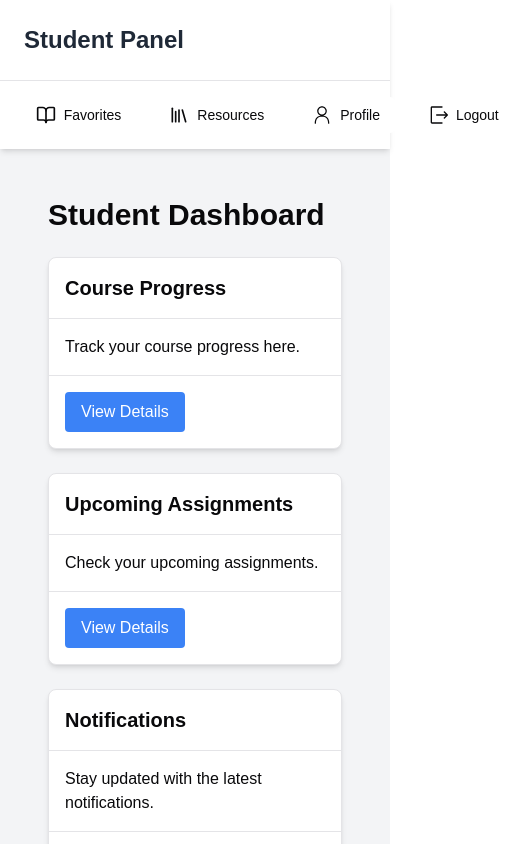
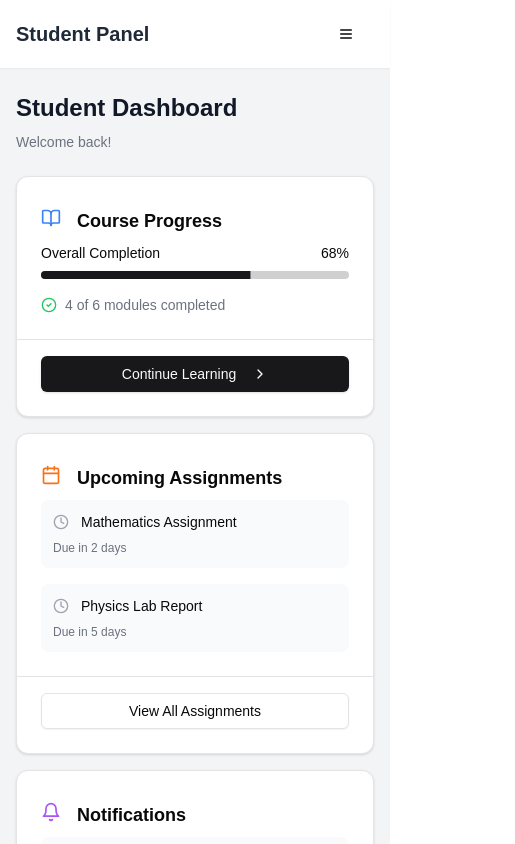
Before and after one commit to pitamcclav/student-resource-centre, a Next.js app: page /student/dashboard in a window 390 px wide. Shown: the top 844 px of the page, 515 px wide, since content can reach past the window. Built offline with nearby package versions, Linux system fonts and the light colour scheme.

Commit message:
responsive dashboards and layouts

```diff
--- a/package.json
+++ b/package.json
@@ -20,6 +20,7 @@
       "@radix-ui/react-label": "^2.1.0",
       "@radix-ui/react-navigation-menu": "^1.2.1",
       "@radix-ui/react-popover": "^1.1.2",
+      "@radix-ui/react-progress": "^1.1.0",
       "@radix-ui/react-scroll-area": "^1.2.1",
       "@radix-ui/react-separator": "^1.1.0",
       "@radix-ui/react-slot": "^1.1.0",
--- a/src/app/admin/layout.tsx
+++ b/src/app/admin/layout.tsx
@@ -1,72 +1,86 @@
 'use client'
 import { ScrollArea } from "@/components/ui/scroll-area"
 import { DashboardIcon, ExitIcon, PersonIcon } from "@radix-ui/react-icons"
-import { BookOpenIcon, Library, SettingsIcon } from "lucide-react"
+import { BookOpenIcon, Library, SettingsIcon, Menu, X } from "lucide-react"
 import Link from "next/link"
 import { useRouter } from "next/navigation"
+import { useState } from "react"
 
 export default function AdminLayout({
     children,
   }: {
     children: React.ReactNode
   }) {
+    const [sidebarOpen, setSidebarOpen] = useState(false)
     const router = useRouter()
+
     async function handleLogout() {
         try {
-            // Clear session cookies
             document.cookie = "session=; Max-Age=0; path=/; secure; sameSite=strict"
-
-            // Redirect to login page
             router.push("/auth/admin")
         } catch (error) {
             console.error("Failed to logout:", error)
         }
     }
-    return <section>
-         <div className="flex h-screen bg-gray-100">
-        {/* Sidebar */}
-        <div className="w-64 bg-white shadow-lg">
+
+    const NavLink = ({ href, icon: Icon, children }: { href: string; icon: any; children: React.ReactNode }) => (
+        <Link
+            href={href}
+            className="flex items-center space-x-3 rounded-lg px-3 py-2 hover:bg-gray-100"
+            onClick={() => setSidebarOpen(false)}
+        >
+            <Icon className="h-5 w-5" />
+            <span>{children}</span>
+        </Link>
+    )
+
+    return (
+        <div className="flex h-screen bg-gray-100">
+            {/* Mobile menu button */}
+            <button
+                onClick={() => setSidebarOpen(!sidebarOpen)}
+                className="fixed left-4 top-4 z-50 rounded-md bg-white p-2 shadow-lg lg:hidden"
+            >
+                {sidebarOpen ? <X className="h-6 w-6" /> : <Menu className="h-6 w-6" />}
+            </button>
+
+            {/* Sidebar */}
+            <aside className={`fixed inset-y-0 z-40 w-64 transform bg-white shadow-lg transition-transform duration-200 ease-in-out lg:relative lg:translate-x-0 ${
+                sidebarOpen ? 'translate-x-0' : '-translate-x-full'
+            }`}>
                 <div className="p-6">
                     <h2 className="text-2xl font-bold text-gray-800">Admin Panel</h2>
                 </div>
                 <ScrollArea className="h-[calc(100vh-100px)]">
                     <div className="space-y-2 p-4">
-                        <Link href="/admin/dashboard" className="flex items-center space-x-3 rounded-lg px-3 py-2 hover:bg-gray-100">
-                            <DashboardIcon className="h-5 w-5" />
-                            <span>Dashboard</span>
-                        </Link>
-                        <Link href="/admin/students" className="flex items-center space-x-3 rounded-lg px-3 py-2 hover:bg-gray-100">
-                            <PersonIcon className="h-5 w-5" />
-                            <span>Students</span>
-                        </Link>
-                        <Link href="/admin/categories" className="flex items-center space-x-3 rounded-lg px-3 py-2 hover:bg-gray-100">
-                            <Library className="h-5 w-5" />
-                            <span>Categories</span>
-                        </Link>
-                        <Link href="/admin/resources" className="flex items-center space-x-3 rounded-lg px-3 py-2 hover:bg-gray-100">
-                            <BookOpenIcon className="h-5 w-5" />
-                            <span>Resources</span>
-                        </Link>
-                        <Link href="/admin/programs" className="flex items-center space-x-3 rounded-lg px-3 py-2 hover:bg-gray-100">
-                            <SettingsIcon className="h-5 w-5" />
-                            <span>Programs</span>
-                        </Link>
+                        <NavLink href="/admin/dashboard" icon={DashboardIcon}>Dashboard</NavLink>
+                        <NavLink href="/admin/students" icon={PersonIcon}>Students</NavLink>
+                        <NavLink href="/admin/categories" icon={Library}>Categories</NavLink>
+                        <NavLink href="/admin/resources" icon={BookOpenIcon}>Resources</NavLink>
+                        <NavLink href="/admin/programs" icon={SettingsIcon}>Programs</NavLink>
                         <button
                             onClick={handleLogout}
-                        className="flex w-full items-center space-x-3 rounded-lg px-3 py-2 text-red-600 hover:bg-red-50">
+                            className="flex w-full items-center space-x-3 rounded-lg px-3 py-2 text-red-600 hover:bg-red-50"
+                        >
                             <ExitIcon className="h-5 w-5" />
                             <span>Logout</span>
                         </button>
                     </div>
                 </ScrollArea>
-            </div>
-            {/* Main Content */}
-        {children}
+            </aside>
 
+            {/* Main content */}
+            <main className="flex-1 overflow-auto">
+                {children}
+            </main>
 
-
-
+            {/* Overlay for mobile */}
+            {sidebarOpen && (
+                <div
+                    className="fixed inset-0 z-30 bg-gray-600 bg-opacity-50 lg:hidden"
+                    onClick={() => setSidebarOpen(false)}
+                />
+            )}
         </div>
-
-        </section>
-  }
+    )
+}
--- a/src/app/student/dashboard/page.tsx
+++ b/src/app/student/dashboard/page.tsx
@@ -1,48 +1,120 @@
 import React from 'react';
 import { Card, CardHeader, CardContent, CardFooter } from '@/components/ui/card';
-
+import { Button } from '@/components/ui/button';
+import { Progress } from '@/components/ui/progress';
+import {
+    BookOpen,
+    Bell,
+    Calendar,
+    ChevronRight,
+    Clock,
+    CheckCircle2
+} from 'lucide-react';
 
 export default function Dashboard() {
+    const courseProgress = 68;
+    const assignments = [
+        { id: 1, title: 'Mathematics Assignment', due: '2 days' },
+        { id: 2, title: 'Physics Lab Report', due: '5 days' }
+    ];
+    const notifications = [
+        { id: 1, title: 'New course material available', time: '2 hours ago' },
+        { id: 2, title: 'Assignment deadline reminder', time: '1 day ago' }
+    ];
+
     return (
-        <div className="min-h-screen bg-gray-100 p-6">
-            <div className="container mx-auto">
-                <h1 className="text-3xl font-bold mb-6">Student Dashboard</h1>
-                <div className="grid grid-cols-1 md:grid-cols-2 lg:grid-cols-3 gap-6">
-                    <Card className="bg-white shadow-md rounded-lg">
-                        <CardHeader className="p-4 border-b">
-                            <h2 className="text-xl font-semibold">Course Progress</h2>
+        <div className="w-full">
+            {/* Dashboard Header */}
+            <div className="flex flex-col space-y-2 sm:flex-row sm:items-center sm:justify-between sm:space-y-0 mb-6">
+                <h1 className="text-2xl font-bold text-gray-900 md:text-3xl">Student Dashboard</h1>
+                <p className="text-sm text-gray-500">Welcome back!</p>
+            </div>
+
+            {/* Dashboard Grid */}
+            <div className="grid grid-cols-1 gap-4 sm:grid-cols-2 lg:grid-cols-3">
+                {/* Course Progress Card */}
+                <Card className="flex flex-col h-full">
+                    <CardHeader className="flex flex-row items-center space-x-4 pb-2">
+                        <BookOpen className="h-5 w-5 text-blue-500 flex-shrink-0" />
+                        <h2 className="text-lg font-semibold sm:text-xl">Course Progress</h2>
                     </CardHeader>
-                        <CardContent className="p-4">
-                            <p>Track your course progress here.</p>
+                    <CardContent className="flex-1">
+                        <div className="space-y-4">
+                            <div className="space-y-2">
+                                <div className="flex justify-between text-sm">
+                                    <span>Overall Completion</span>
+                                    <span className="font-medium">{courseProgress}%</span>
+                                </div>
+                                <Progress value={courseProgress} className="h-2" />
+                            </div>
+                            <div className="space-y-2">
+                                <div className="flex items-center text-sm text-gray-500">
+                                    <CheckCircle2 className="h-4 w-4 mr-2 text-green-500 flex-shrink-0" />
+                                    <span>4 of 6 modules completed</span>
+                                </div>
+                            </div>
+                        </div>
                     </CardContent>
-                        <CardFooter className="p-4 border-t">
-                            <button className="bg-blue-500 text-white px-4 py-2 rounded">View Details</button>
+                    <CardFooter className="border-t pt-4">
+                        <Button className="w-full">
+                            Continue Learning
+                            <ChevronRight className="h-4 w-4 ml-2" />
+                        </Button>
                     </CardFooter>
                 </Card>
-                    <Card className="bg-white shadow-md rounded-lg">
-                        <CardHeader className="p-4 border-b">
-                            <h2 className="text-xl font-semibold">Upcoming Assignments</h2>
+
+                {/* Assignments Card */}
+                <Card className="flex flex-col h-full">
+                    <CardHeader className="flex flex-row items-center space-x-4 pb-2">
+                        <Calendar className="h-5 w-5 text-orange-500 flex-shrink-0" />
+                        <h2 className="text-lg font-semibold sm:text-xl">Upcoming Assignments</h2>
                     </CardHeader>
-                        <CardContent className="p-4">
-                            <p>Check your upcoming assignments.</p>
+                    <CardContent className="flex-1">
+                        <div className="space-y-4">
+                            {assignments.map(assignment => (
+                                <div
+                                    key={assignment.id}
+                                    className="flex flex-col sm:flex-row sm:items-center sm:justify-between p-3 rounded-lg bg-gray-50 space-y-2 sm:space-y-0"
+                                >
+                                    <div className="flex items-center space-x-3">
+                                        <Clock className="h-4 w-4 text-gray-400 flex-shrink-0" />
+                                        <span className="text-sm font-medium">{assignment.title}</span>
+                                    </div>
+                                    <span className="text-xs text-gray-500">Due in {assignment.due}</span>
+                                </div>
+                            ))}
+                        </div>
                     </CardContent>
-                        <CardFooter className="p-4 border-t">
-                            <button className="bg-blue-500 text-white px-4 py-2 rounded">View Details</button>
+                    <CardFooter className="border-t pt-4">
+                        <Button variant="outline" className="w-full">
+                            View All Assignments
+                        </Button>
                     </CardFooter>
                 </Card>
-                    <Card className="bg-white shadow-md rounded-lg">
-                        <CardHeader className="p-4 border-b">
-                            <h2 className="text-xl font-semibold">Notifications</h2>
+
+                {/* Notifications Card */}
+                <Card className="flex flex-col h-full">
+                    <CardHeader className="flex flex-row items-center space-x-4 pb-2">
+                        <Bell className="h-5 w-5 text-purple-500 flex-shrink-0" />
+                        <h2 className="text-lg font-semibold sm:text-xl">Notifications</h2>
                     </CardHeader>
-                        <CardContent className="p-4">
-                            <p>Stay updated with the latest notifications.</p>
+                    <CardContent className="flex-1">
+                        <div className="space-y-4">
+                            {notifications.map(notification => (
+                                <div key={notification.id} className="space-y-1 p-3 rounded-lg bg-gray-50">
+                                    <p className="text-sm font-medium">{notification.title}</p>
+                                    <p className="text-xs text-gray-500">{notification.time}</p>
+                                </div>
+                            ))}
+                        </div>
                     </CardContent>
-                        <CardFooter className="p-4 border-t">
-                            <button className="bg-blue-500 text-white px-4 py-2 rounded">View Details</button>
+                    <CardFooter className="border-t pt-4">
+                        <Button variant="outline" className="w-full">
+                            See All Notifications
+                        </Button>
                     </CardFooter>
                 </Card>
             </div>
         </div>
-        </div>
     );
-};
+}
--- a/src/app/student/layout.tsx
+++ b/src/app/student/layout.tsx
@@ -1,7 +1,8 @@
 'use client';
 
+import React, { useState } from 'react';
 import { DashboardIcon, ExitIcon, PersonIcon } from '@radix-ui/react-icons';
-import { BookOpenIcon, Library } from 'lucide-react';
+import { BookOpenIcon, Library, Menu, X } from 'lucide-react';
 import Link from 'next/link';
 import { useRouter } from 'next/navigation';
 import {
@@ -11,8 +12,11 @@ import {
   NavigationMenuLink,
 } from '@/components/ui/navigation-menu';
 import { navigationMenuTriggerStyle } from '@/components/ui/navigation-menu';
+import { Button } from '@/components/ui/button';
+import { cn } from '@/lib/utils';
 
 export default function StudentLayout({ children }: { children: React.ReactNode }) {
+  const [isMenuOpen, setIsMenuOpen] = useState(false);
   const router = useRouter();
 
   async function handleLogout() {
@@ -24,66 +28,142 @@ export default function StudentLayout({ children }: { children: React.ReactNode
     }
   }
 
+  const NavItem = ({ href, icon: Icon, children, onClick }: {
+    href?: string;
+    icon: any;
+    children: React.ReactNode;
+    onClick?: () => void;
+  }) => {
+    const content = (
+        <div className="flex items-center w-full">
+          <Icon className="mr-2 h-5 w-5" />
+          <span className="flex-1">{children}</span>
+        </div>
+    );
+
+    if (onClick) {
       return (
-    <section className="min-h-screen bg-gray-100">
+          <button
+              onClick={() => {
+                onClick();
+                setIsMenuOpen(false);
+              }}
+              className={cn(
+                  navigationMenuTriggerStyle(),
+                  "w-full justify-start text-left hover:bg-gray-100 transition-colors"
+              )}
+          >
+            {content}
+          </button>
+      );
+    }
+
+    return (
+        <Link href={href!} legacyBehavior passHref>
+          <NavigationMenuLink
+              className={cn(
+                  navigationMenuTriggerStyle(),
+                  "w-full justify-start hover:bg-gray-100 transition-colors"
+              )}
+              onClick={() => setIsMenuOpen(false)}
+          >
+            {content}
+          </NavigationMenuLink>
+        </Link>
+    );
+  };
+
+  return (
+      <div className="min-h-screen bg-gray-100 flex flex-col">
         {/* Header */}
-      <div className="bg-white shadow-md">
-        <div className="p-6 border-b">
-          <h2 className="text-2xl font-bold text-gray-800">Student Panel</h2>
+        <header className="sticky top-0 z-50 bg-white shadow-sm">
+          <div className="max-w-7xl mx-auto">
+            <div className="flex items-center justify-between px-4 py-4 md:px-6">
+              <div className="flex items-center space-x-4">
+                <h2 className="text-xl font-bold text-gray-800 md:text-2xl">Student Panel</h2>
               </div>
 
-        {/* Navigation */}
-        <div className="p-4">
-          <NavigationMenu>
-            <NavigationMenuList className="space-x-4">
+              {/* Mobile menu button */}
+              <Button
+                  variant="ghost"
+                  size="icon"
+                  className="block md:hidden"
+                  onClick={() => setIsMenuOpen(!isMenuOpen)}
+                  aria-label="Toggle menu"
+              >
+                {isMenuOpen ? (
+                    <X className="h-6 w-6" />
+                ) : (
+                    <Menu className="h-6 w-6" />
+                )}
+              </Button>
+            </div>
+
+            {/* Desktop Navigation */}
+            <nav className="hidden md:block border-t">
+              <div className="max-w-7xl mx-auto px-4 md:px-6">
+                <NavigationMenu className="w-full">
+                  <NavigationMenuList className="flex space-x-1">
                     <NavigationMenuItem>
-                <Link href="/student/dashboard" legacyBehavior passHref>
-                  <NavigationMenuLink className={navigationMenuTriggerStyle()}>
-                    <DashboardIcon className="mr-2 h-5 w-5" />
-                    Dashboard
-                  </NavigationMenuLink>
-                </Link>
+                      <NavItem href="/student/dashboard" icon={DashboardIcon}>Dashboard</NavItem>
                     </NavigationMenuItem>
                     <NavigationMenuItem>
-                <Link href="/student/favourites" legacyBehavior passHref>
-                  <NavigationMenuLink className={navigationMenuTriggerStyle()}>
-                    <BookOpenIcon className="mr-2 h-5 w-5" />
-                    Favorites
-                  </NavigationMenuLink>
-                </Link>
+                      <NavItem href="/student/favourites" icon={BookOpenIcon}>Favorites</NavItem>
                     </NavigationMenuItem>
                     <NavigationMenuItem>
-                <Link href="/student/resources" legacyBehavior passHref>
-                  <NavigationMenuLink className={navigationMenuTriggerStyle()}>
-                    <Library className="mr-2 h-5 w-5" />
-                    Resources
-                  </NavigationMenuLink>
-                </Link>
+                      <NavItem href="/student/resources" icon={Library}>Resources</NavItem>
                     </NavigationMenuItem>
                     <NavigationMenuItem>
-                <Link href="/student/profile" legacyBehavior passHref>
-                  <NavigationMenuLink className={navigationMenuTriggerStyle()}>
-                    <PersonIcon className="mr-2 h-5 w-5" />
-                    Profile
-                  </NavigationMenuLink>
-                </Link>
+                      <NavItem href="/student/profile" icon={PersonIcon}>Profile</NavItem>
                     </NavigationMenuItem>
                     <NavigationMenuItem>
-                <button
-                  onClick={handleLogout}
-                  className={navigationMenuTriggerStyle()}
-                >
-                  <ExitIcon className="mr-2 h-5 w-5" />
-                  Logout
-                </button>
+                      <NavItem icon={ExitIcon} onClick={handleLogout}>Logout</NavItem>
                     </NavigationMenuItem>
                   </NavigationMenuList>
                 </NavigationMenu>
               </div>
+            </nav>
+          </div>
+        </header>
+
+        {/* Mobile Navigation Dropdown */}
+        <div
+            className={cn(
+                "md:hidden",
+                "absolute top-[65px] left-0 right-0 bg-white shadow-lg",
+                "transition-[max-height] duration-300 ease-in-out overflow-hidden",
+                isMenuOpen ? "max-h-[400px]" : "max-h-0"
+            )}
+        >
+          <nav className="px-4 py-2">
+            <NavigationMenu className="w-full">
+              <NavigationMenuList className="flex flex-col space-y-1">
+                <NavigationMenuItem className="w-full">
+                  <NavItem href="/student/dashboard" icon={DashboardIcon}>Dashboard</NavItem>
+                </NavigationMenuItem>
+                <NavigationMenuItem className="w-full">
+                  <NavItem href="/student/favourites" icon={BookOpenIcon}>Favorites</NavItem>
+                </NavigationMenuItem>
+                <NavigationMenuItem className="w-full">
+                  <NavItem href="/student/resources" icon={Library}>Resources</NavItem>
+                </NavigationMenuItem>
+                <NavigationMenuItem className="w-full">
+                  <NavItem href="/student/profile" icon={PersonIcon}>Profile</NavItem>
+                </NavigationMenuItem>
+                <NavigationMenuItem className="w-full">
+                  <NavItem icon={ExitIcon} onClick={handleLogout}>Logout</NavItem>
+                </NavigationMenuItem>
+              </NavigationMenuList>
+            </NavigationMenu>
+          </nav>
         </div>
 
         {/* Main Content */}
-      <div className="container mx-auto p-6">{children}</div>
-    </section>
+        <main className="flex-1 w-full">
+          <div className="max-w-7xl mx-auto px-4 py-6 md:px-6">
+            {children}
+          </div>
+        </main>
+      </div>
   );
 }
--- /dev/null
+++ b/src/components/ui/progress.tsx
@@ -0,0 +1,28 @@
+"use client"
+
+import * as React from "react"
+import * as ProgressPrimitive from "@radix-ui/react-progress"
+
+import { cn } from "@/lib/utils"
+
+const Progress = React.forwardRef<
+  React.ElementRef<typeof ProgressPrimitive.Root>,
+  React.ComponentPropsWithoutRef<typeof ProgressPrimitive.Root>
+>(({ className, value, ...props }, ref) => (
+  <ProgressPrimitive.Root
+    ref={ref}
+    className={cn(
+      "relative h-2 w-full overflow-hidden rounded-full bg-primary/20",
+      className
+    )}
+    {...props}
+  >
+    <ProgressPrimitive.Indicator
+      className="h-full w-full flex-1 bg-primary transition-all"
+      style={{ transform: `translateX(-${100 - (value || 0)}%)` }}
+    />
+  </ProgressPrimitive.Root>
+))
+Progress.displayName = ProgressPrimitive.Root.displayName
+
+export { Progress }
```
Also changed, not shown: src/app/admin/dashboard/page.tsx (+17 -16 lines), 1 other file (tests, documents, lock files or other folders). Lines whose indentation alone changed are shown as unchanged.
